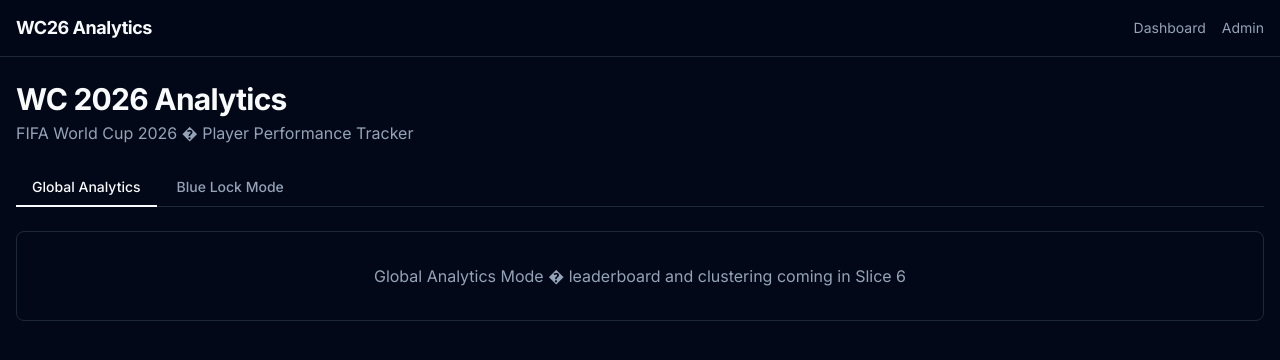
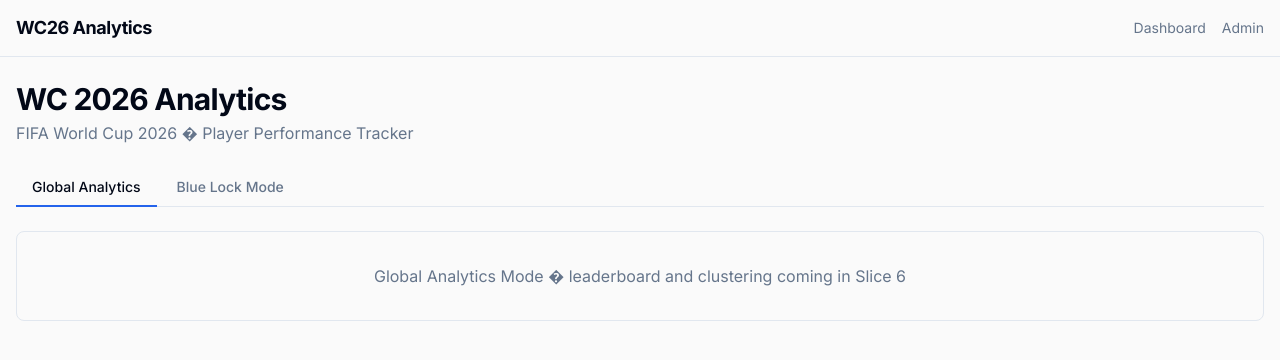
Before and after one commit to Xander-Terry/worldcup26-hybrid-analytics, a Next.js app: page /dashboard in a window 1280 px wide. Shown: the top 360 px of the page. Built offline with nearby package versions, Linux system fonts and the light colour scheme.

Commit message:
slice(6a): frontend foundation — design tokens, fonts, type definitions, framer-motion

```diff
--- a/app/globals.css
+++ b/app/globals.css
@@ -1,59 +1,79 @@
+@import "@fontsource/dm-mono/400.css";
+@import "@fontsource/dm-mono/500.css";
+@import "@fontsource/rajdhani/400.css";
+@import "@fontsource/rajdhani/600.css";
+@import "@fontsource/rajdhani/700.css";
+
 @tailwind base;
 @tailwind components;
 @tailwind utilities;
 
 @layer base {
+  /* ── Global Mode (light) ─────────────────────────── */
   :root {
-    --background: 0 0% 100%;
-    --foreground: 222.2 84% 4.9%;
-    --card: 0 0% 100%;
-    --card-foreground: 222.2 84% 4.9%;
-    --popover: 0 0% 100%;
-    --popover-foreground: 222.2 84% 4.9%;
-    --primary: 222.2 47.4% 11.2%;
-    --primary-foreground: 210 40% 98%;
-    --secondary: 210 40% 96.1%;
-    --secondary-foreground: 222.2 47.4% 11.2%;
-    --muted: 210 40% 96.1%;
-    --muted-foreground: 215.4 16.3% 46.9%;
-    --accent: 210 40% 96.1%;
-    --accent-foreground: 222.2 47.4% 11.2%;
-    --destructive: 0 84.2% 60.2%;
-    --destructive-foreground: 210 40% 98%;
-    --border: 214.3 31.8% 91.4%;
-    --input: 214.3 31.8% 91.4%;
-    --ring: 222.2 84% 4.9%;
-    --radius: 0.5rem;
+    --background:        0 0% 98%;
+    --foreground:        222 84% 5%;
+    --card:              0 0% 100%;
+    --card-foreground:   222 84% 5%;
+    --popover:           0 0% 100%;
+    --popover-foreground:222 84% 5%;
+    --primary:           221 83% 53%;
+    --primary-foreground:210 40% 98%;
+    --secondary:         210 40% 96%;
+    --secondary-foreground:222 47% 11%;
+    --muted:             210 40% 96%;
+    --muted-foreground:  215 16% 47%;
+    --accent:            210 40% 96%;
+    --accent-foreground: 222 47% 11%;
+    --destructive:       0 84% 60%;
+    --destructive-foreground:210 40% 98%;
+    --border:            214 32% 91%;
+    --input:             214 32% 91%;
+    --ring:              221 83% 53%;
+    --radius:            0.5rem;
   }
 
-  .dark {
-    --background: 222.2 84% 4.9%;
-    --foreground: 210 40% 98%;
-    --card: 222.2 84% 4.9%;
-    --card-foreground: 210 40% 98%;
-    --popover: 222.2 84% 4.9%;
-    --popover-foreground: 210 40% 98%;
-    --primary: 210 40% 98%;
-    --primary-foreground: 222.2 47.4% 11.2%;
-    --secondary: 217.2 32.6% 17.5%;
-    --secondary-foreground: 210 40% 98%;
-    --muted: 217.2 32.6% 17.5%;
-    --muted-foreground: 215 20.2% 65.1%;
-    --accent: 217.2 32.6% 17.5%;
-    --accent-foreground: 210 40% 98%;
-    --destructive: 0 62.8% 30.6%;
-    --destructive-foreground: 210 40% 98%;
-    --border: 217.2 32.6% 17.5%;
-    --input: 217.2 32.6% 17.5%;
-    --ring: 212.7 26.8% 83.9%;
+  /* ── Blue Lock Mode (dark) — applied via .bl-mode on <html> ── */
+  .bl-mode {
+    --background:        222 74% 9%;
+    --foreground:        0 0% 100%;
+    --card:              218 62% 15%;
+    --card-foreground:   0 0% 100%;
+    --popover:           218 62% 15%;
+    --popover-foreground:0 0% 100%;
+    --primary:           187 100% 50%;
+    --primary-foreground:222 74% 9%;
+    --secondary:         218 62% 15%;
+    --secondary-foreground:0 0% 100%;
+    --muted:             218 62% 15%;
+    --muted-foreground:  215 16% 47%;
+    --accent:            218 62% 15%;
+    --accent-foreground: 0 0% 100%;
+    --destructive:       0 62% 30%;
+    --destructive-foreground:210 40% 98%;
+    --border:            218 62% 27%;
+    --input:             218 62% 27%;
+    --ring:              187 100% 50%;
   }
 }
 
 @layer base {
-  * {
-    @apply border-border;
-  }
-  body {
-    @apply bg-background text-foreground;
-  }
+  * { @apply border-border; }
+  body { @apply bg-background text-foreground; }
 }
+
+/* ── Scrollbar hiding for BL striker list ── */
+.no-scrollbar::-webkit-scrollbar { display: none; }
+.no-scrollbar { -ms-overflow-style: none; scrollbar-width: none; }
+
+/* ── BL crosshatch texture ── */
+.bl-crosshatch {
+  background-image: repeating-linear-gradient(
+    45deg,
+    #00F0FF 0px,
+    #00F0FF 0.5px,
+    transparent 0.5px,
+    transparent 22px
+  );
+  opacity: 0.065;
+}
--- a/config/ml-global.ts
+++ b/config/ml-global.ts
@@ -7,7 +7,7 @@
   random_state: 42,
 }
 
-// Axis display metadata � weights live in scripts/cluster_global.py
+// Axis display metadata ï¿½ weights live in scripts/cluster_global.py
 export const GLOBAL_AXES = [
   { key: 'attacking_threat',    label: 'Attacking Threat',    color: '#ef4444' },
   { key: 'chance_creation',     label: 'Chance Creation',     color: '#f97316' },
--- a/package.json
+++ b/package.json
@@ -9,10 +9,13 @@
     "lint": "next lint"
   },
   "dependencies": {
+    "@fontsource/dm-mono": "^5.2.7",
+    "@fontsource/rajdhani": "^5.2.7",
     "@supabase/ssr": "^0.12.0",
     "@supabase/supabase-js": "^2.108.2",
     "class-variance-authority": "^0.7.1",
     "clsx": "^2.1.1",
+    "framer-motion": "^12.42.0",
     "lucide-react": "^1.21.0",
     "next": "14.2.35",
     "plotly.js": "^3.6.0",
@@ -20,6 +23,7 @@
     "react": "^18",
     "react-dom": "^18",
     "react-plotly.js": "^4.0.0",
+    "recharts": "^3.9.0",
     "shadcn": "^4.11.0",
     "tailwind-merge": "^3.6.0",
     "tailwindcss-animate": "^1.0.7",
@@ -30,6 +34,7 @@
     "@types/react": "^18",
     "@types/react-dom": "^18",
     "@types/react-plotly.js": "^2.6.4",
+    "@types/recharts": "^2.0.1",
     "eslint": "^8",
     "eslint-config-next": "14.2.35",
     "postcss": "^8",
--- a/tailwind.config.ts
+++ b/tailwind.config.ts
@@ -12,44 +12,95 @@
     container: {
       center: true,
       padding: "2rem",
-      screens: {
-        "2xl": "1400px",
-      },
+      screens: { "2xl": "1400px" },
     },
     extend: {
+      fontFamily: {
+        sans:    ["Inter", "sans-serif"],
+        mono:    ["DM Mono", "monospace"],
+        display: ["Rajdhani", "sans-serif"],
+      },
       colors: {
-        border: "hsl(var(--border))",
-        input: "hsl(var(--input))",
-        ring: "hsl(var(--ring))",
+        // shadcn/ui CSS variable tokens
+        border:     "hsl(var(--border))",
+        input:      "hsl(var(--input))",
+        ring:       "hsl(var(--ring))",
         background: "hsl(var(--background))",
         foreground: "hsl(var(--foreground))",
         primary: {
-          DEFAULT: "hsl(var(--primary))",
+          DEFAULT:    "hsl(var(--primary))",
           foreground: "hsl(var(--primary-foreground))",
         },
         secondary: {
-          DEFAULT: "hsl(var(--secondary))",
+          DEFAULT:    "hsl(var(--secondary))",
           foreground: "hsl(var(--secondary-foreground))",
         },
         destructive: {
-          DEFAULT: "hsl(var(--destructive))",
+          DEFAULT:    "hsl(var(--destructive))",
           foreground: "hsl(var(--destructive-foreground))",
         },
         muted: {
-          DEFAULT: "hsl(var(--muted))",
+          DEFAULT:    "hsl(var(--muted))",
           foreground: "hsl(var(--muted-foreground))",
         },
         accent: {
-          DEFAULT: "hsl(var(--accent))",
+          DEFAULT:    "hsl(var(--accent))",
           foreground: "hsl(var(--accent-foreground))",
         },
-        popover: {
-          DEFAULT: "hsl(var(--popover))",
-          foreground: "hsl(var(--popover-foreground))",
+        card: {
+          DEFAULT:    "hsl(var(--card))",
+          foreground: "hsl(var(--card-foreground))",
         },
-        card: {
-          DEFAULT: "hsl(var(--card))",
-          foreground: "hsl(var(--card-foreground))",
+        // ── Global Mode tokens ──────────────────────────────
+        global: {
+          bg:       "#F8FAFC",
+          surface:  "#FFFFFF",
+          border:   "#E2E8F0",
+          text:     "#0F172A",
+          muted:    "#64748B",
+          faint:    "#94A3B8",
+          accent:   "#2563EB",
+          "accent-surface": "#EFF6FF",
+        },
+        // ── Blue Lock Mode tokens ───────────────────────────
+        bl: {
+          bg:       "#060F26",
+          panel:    "#0E1D3D",
+          border:   "#1e3a6a",
+          electric: "#00F0FF",
+          samurai:  "#0F53D6",
+          text:     "#FFFFFF",
+          muted:    "#6B7F9B",
+        },
+        // ── 6-Axis stat colors ──────────────────────────────
+        axis: {
+          at: "#ef4444",   // Attacking Threat
+          cc: "#f97316",   // Chance Creation
+          bp: "#eab308",   // Ball Progression
+          da: "#3b82f6",   // Defensive Actions
+          ps: "#8b5cf6",   // Possession Security
+          pi: "#10b981",   // Physical Impact
+        },
+        // ── BL Grade colors ─────────────────────────────────
+        grade: {
+          "s-plus": "#ffd700",
+          s:        "#c084fc",
+          a:        "#60a5fa",
+          b:        "#4ade80",
+          c:        "#facc15",
+          d:        "#fb923c",
+          e:        "#f87171",
+          f:        "#94a3b8",
+          g:        "#475569",
+        },
+        // ── Cluster colors ──────────────────────────────────
+        cluster: {
+          0: "#ef4444",
+          1: "#94a3b8",
+          2: "#f97316",
+          3: "#3b82f6",
+          4: "#8b5cf6",
+          5: "#10b981",
         },
       },
       borderRadius: {
@@ -57,6 +108,23 @@
         md: "calc(var(--radius) - 2px)",
         sm: "calc(var(--radius) - 4px)",
       },
+      maxWidth: {
+        dashboard: "1440px",
+      },
+      keyframes: {
+        "shimmer-sweep": {
+          "0%,100%": { opacity: "0.18" },
+          "50%":     { opacity: "0.48" },
+        },
+        "grade-pulse": {
+          "0%,100%": { opacity: "0" },
+          "50%":     { opacity: "0.4" },
+        },
+      },
+      animation: {
+        "shimmer-sweep": "shimmer-sweep 2.6s ease-in-out infinite",
+        "grade-pulse":   "grade-pulse 2s ease-in-out infinite",
+      },
     },
   },
   plugins: [require("tailwindcss-animate")],
```
Also changed, not shown: lib/types.ts (added, +134 -0 lines), config/ml-bluelock.ts (line endings or trailing spaces), 1 other file (tests, documents, lock files or other folders).
